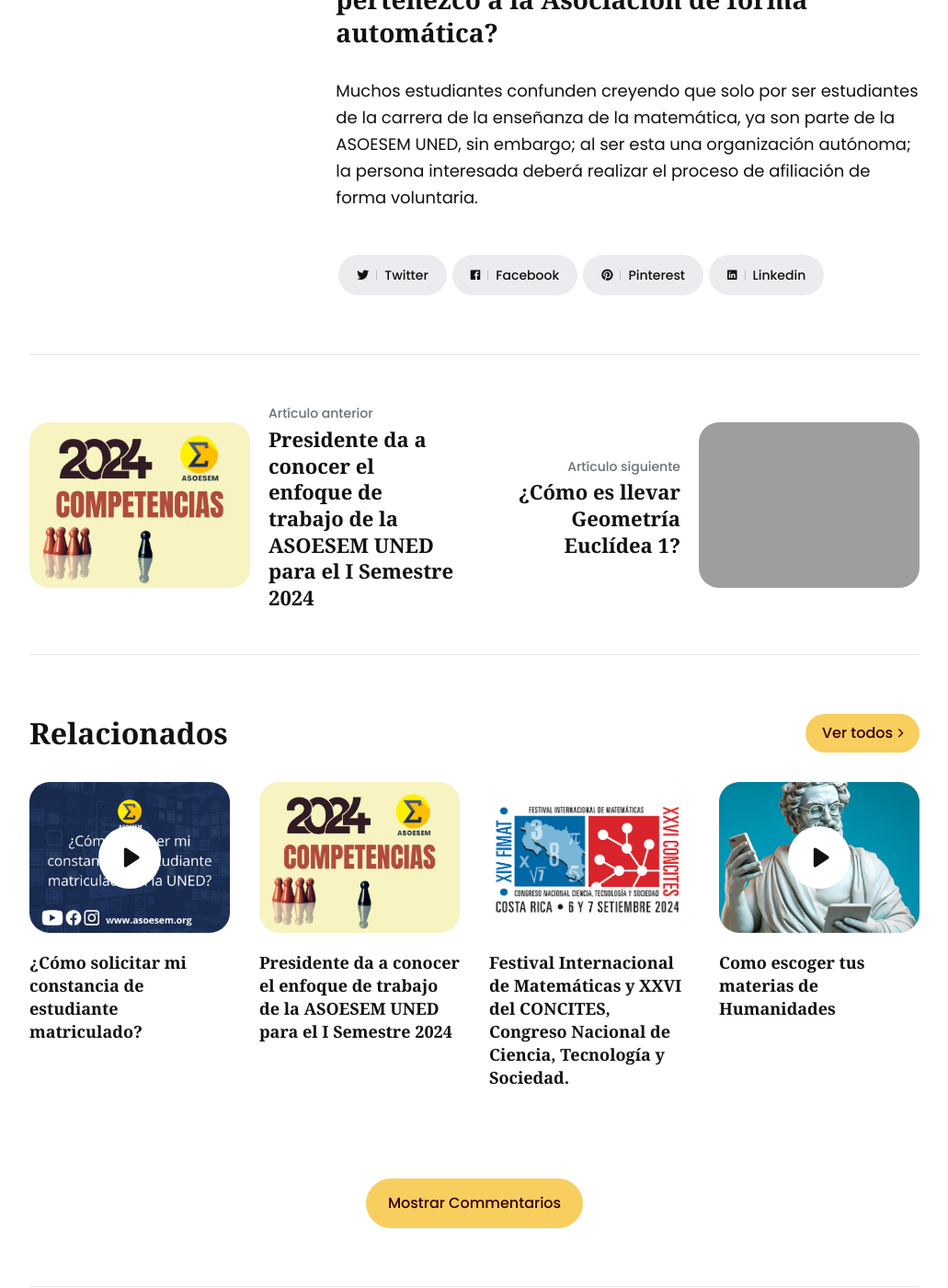
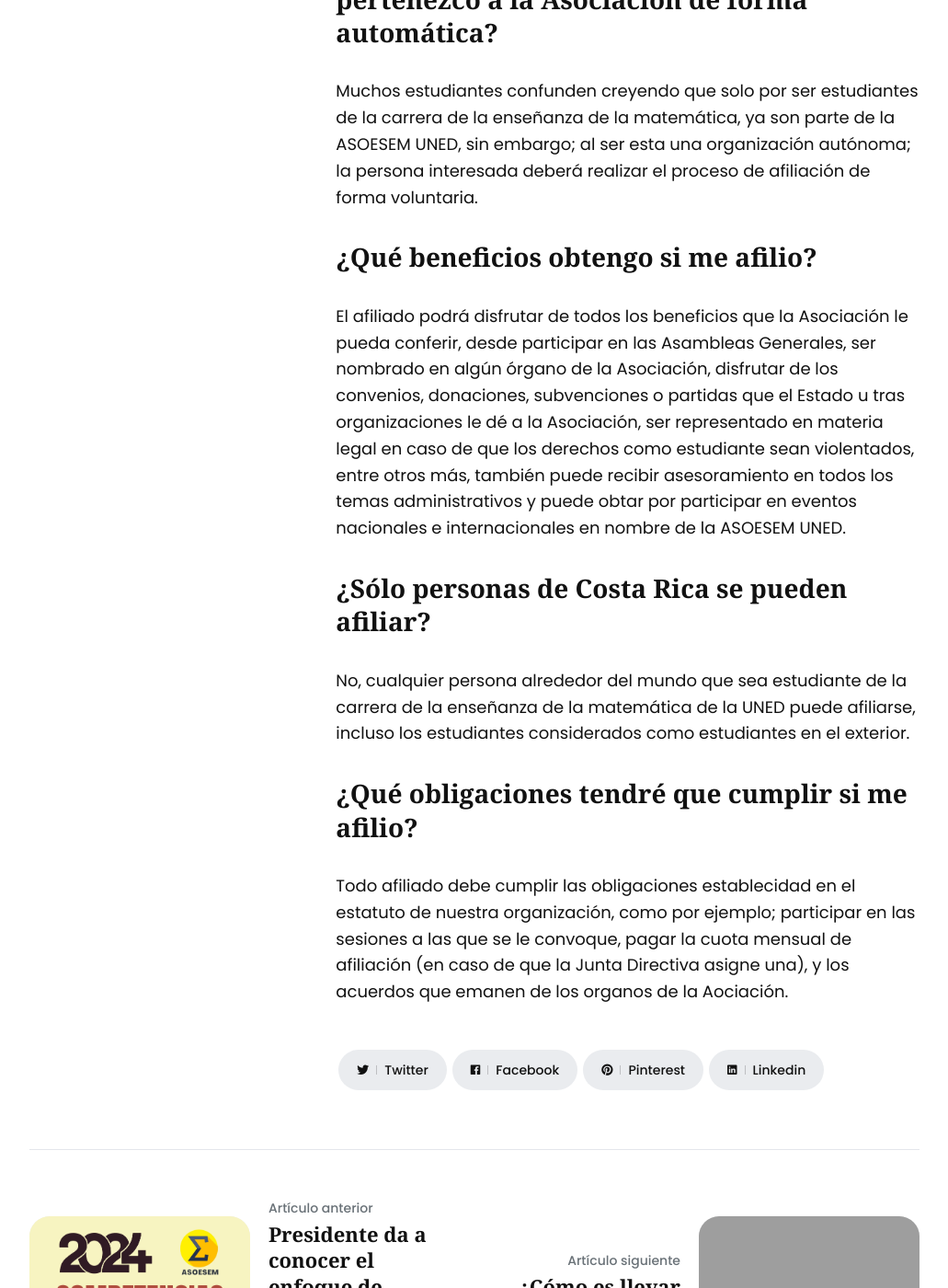
Before and after one commit to asoesem/asoesem.github.io, a Jekyll site: the page built from _posts/2024-03-02-afiliacion.md, in a window 1280 px wide and 1400 px high, scrolled down 1533 px. Shown: the whole window at 92% size, without its empty margins (124-1155 px from the left). Built offline with Jekyll 4.4.1, drawn with Linux system fonts in a browser that asks for light colours; grey boxes are pictures that could not be loaded.

Commit message:
Update 2024-03-02-afiliacion.md

```diff
--- a/_posts/2024-03-02-afiliacion.md
+++ b/_posts/2024-03-02-afiliacion.md
@@ -27,3 +27,15 @@
 ## ¿Si ya soy estudiante de la carrera, entonces pertenezco a la Asociación de forma automática?
 
 Muchos estudiantes confunden creyendo que solo por ser estudiantes de la carrera de la enseñanza de la matemática, ya son parte de la ASOESEM UNED, sin embargo; al ser esta una organización autónoma; la persona interesada deberá realizar el proceso de afiliación de forma voluntaria.
+
+## ¿Qué beneficios obtengo si me afilio?
+
+El afiliado podrá disfrutar de todos los beneficios que la Asociación le pueda conferir, desde participar en las Asambleas Generales, ser nombrado en algún órgano de la Asociación, disfrutar de los convenios, donaciones, subvenciones o partidas que el Estado u tras organizaciones le dé a la Asociación, ser representado en materia legal en caso de que los derechos como estudiante sean violentados, entre otros más, también puede recibir asesoramiento en todos los temas administrativos y puede obtar por participar en eventos nacionales e internacionales en nombre de la ASOESEM UNED.
+
+## ¿Sólo personas de Costa Rica se pueden afiliar?
+
+No, cualquier persona alrededor del mundo que sea estudiante de la carrera de la enseñanza de la matemática de la UNED puede afiliarse, incluso los estudiantes considerados como estudiantes en el exterior.
+
+## ¿Qué obligaciones tendré que cumplir si me afilio?
+
+Todo afiliado debe cumplir las obligaciones establecidad en el estatuto de nuestra organización, como por ejemplo; participar en las sesiones a las que se le convoque, pagar la cuota mensual de afiliación (en caso de que la Junta Directiva asigne una), y los acuerdos que emanen de los organos de la Aociación.
```
